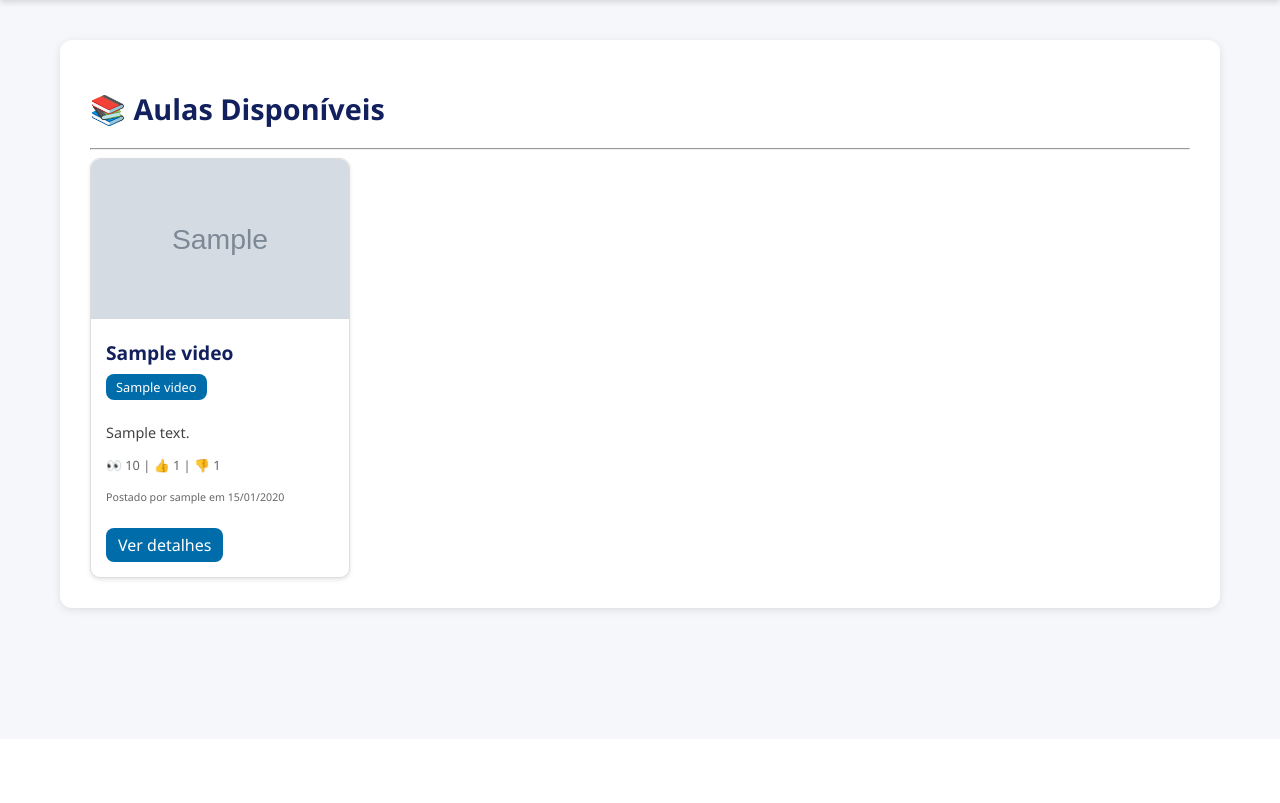
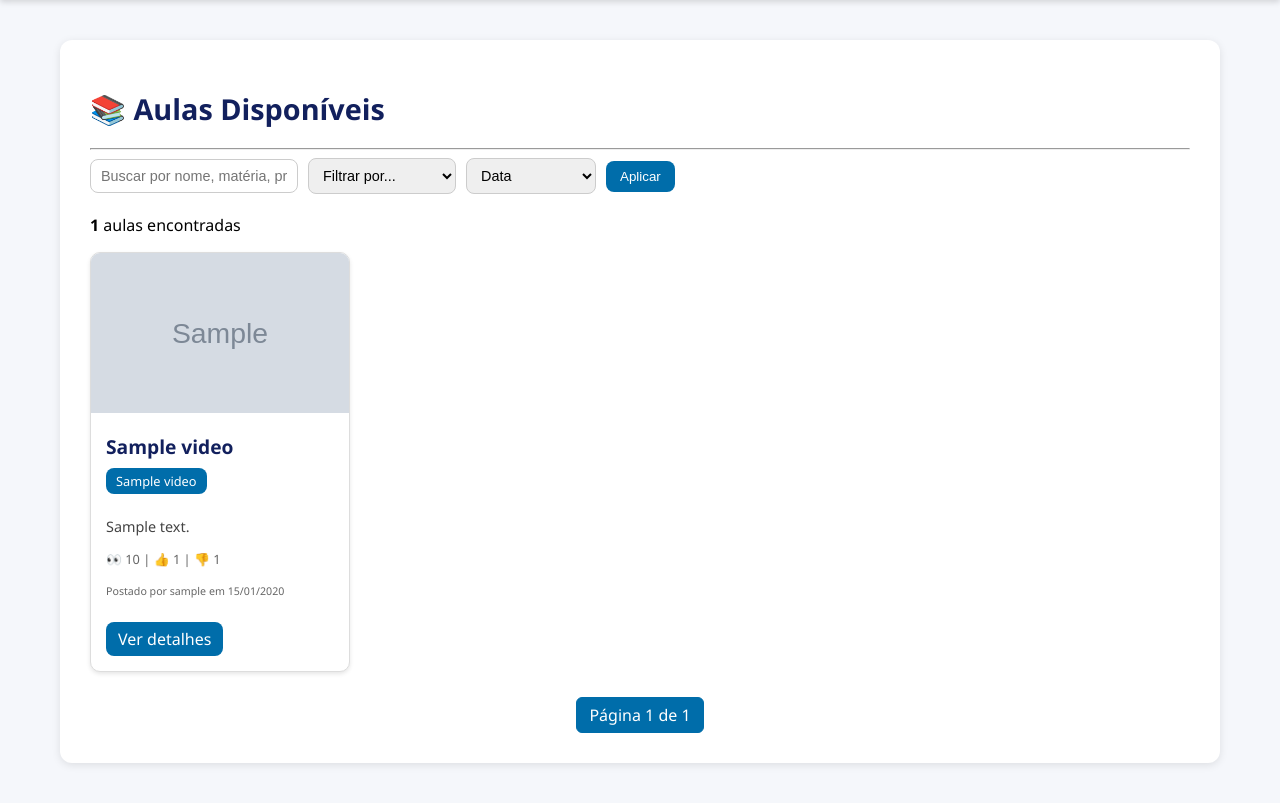
Before and after one commit to unifcfonseca/EngenhariaSoftware, a Django app: page / in a window 1280 px wide. Shown: the part 61-864 px from the top of the page. Before the commit the page ends 676 px from the top, so only its background shows below. Run offline with Django 5.2, Linux system fonts and the light colour scheme; a user stored in the database is signed in; tables that the repository leaves empty hold one stand-in row (values such as "Sample post"); grey boxes marked "Sample" are stand-in pictures.

Commit message:
feat: adiciona busca, filtros, ordenação e paginação na página inicial de vídeos

```diff
--- a/mvp/videos/templates/videos/home.html
+++ b/mvp/videos/templates/videos/home.html
@@ -6,6 +6,36 @@
         font-size: 1.8rem;
         color: #12205D;
         margin-bottom: 20px;
+    }
+
+    .filters-bar {
+        display: flex;
+        flex-wrap: wrap;
+        gap: 10px;
+        margin-bottom: 20px;
+        align-items: center;
+    }
+
+    .filters-bar input[type="text"],
+    .filters-bar select {
+        padding: 8px 10px;
+        border-radius: 8px;
+        border: 1px solid #ccc;
+        font-size: 0.9rem;
+    }
+
+    .filters-bar button {
+        padding: 8px 14px;
+        background-color: #006DAA;
+        color: white;
+        border: none;
+        border-radius: 8px;
+        cursor: pointer;
+        transition: 0.2s;
+    }
+
+    .filters-bar button:hover {
+        background-color: #004E7D;
     }
 
     .video-grid {
@@ -80,12 +110,61 @@
     .btn:hover {
         background-color: #004E7D;
     }
+
+    .pagination {
+        text-align: center;
+        margin-top: 25px;
+    }
+
+    .pagination a, .pagination span {
+        display: inline-block;
+        margin: 0 4px;
+        padding: 6px 12px;
+        border-radius: 6px;
+        border: 1px solid #ccc;
+        color: #12205D;
+        text-decoration: none;
+    }
+
+    .pagination .current {
+        background-color: #006DAA;
+        color: white;
+        border-color: #006DAA;
+    }
 </style>
 {% endblock %}
 
 {% block content %}
 <h1 class="page-title">📚 Aulas Disponíveis</h1>
 <hr>
+
+<form method="get" class="filters-bar">
+    <input type="text" name="q" placeholder="Buscar por nome, matéria, professor ou universidade..." value="{{ query }}">
+
+    <select name="filter">
+        <option value="">Filtrar por...</option>
+        {% for s in subjects %}
+            <option value="{{ s }}" {% if s == selected_filter %}selected{% endif %}>{{ s }}</option>
+        {% endfor %}
+        {% for u in universities %}
+            <option value="{{ u }}" {% if u == selected_filter %}selected{% endif %}>{{ u }}</option>
+        {% endfor %}
+        {% for p in professors %}
+            <option value="{{ p }}" {% if p == selected_filter %}selected{% endif %}>{{ p }}</option>
+        {% endfor %}
+    </select>
+
+    <select name="sort">
+        <option value="date" {% if sort_option == 'date' %}selected{% endif %}>Data</option>
+        <option value="title" {% if sort_option == 'title' %}selected{% endif %}>Título</option>
+        <option value="views" {% if sort_option == 'views' %}selected{% endif %}>Visualizações</option>
+        <option value="likes" {% if sort_option == 'likes' %}selected{% endif %}>Likes</option>
+    </select>
+
+    <button type="submit">Aplicar</button>
+</form>
+
+<p><strong>{{ page_obj.paginator.count }}</strong> aulas encontradas</p>
 
 <div class="video-grid">
 {% for video in videos %}
@@ -106,4 +185,14 @@
     <p>Nenhuma aula disponível.</p>
 {% endfor %}
 </div>
+
+<div class="pagination">
+    {% if page_obj.has_previous %}
+        <a href="?page={{ page_obj.previous_page_number }}&q={{ query }}&filter={{ selected_filter }}&sort={{ sort_option }}">Anterior</a>
+    {% endif %}
+    <span class="current">Página {{ page_obj.number }} de {{ page_obj.paginator.num_pages }}</span>
+    {% if page_obj.has_next %}
+        <a href="?page={{ page_obj.next_page_number }}&q={{ query }}&filter={{ selected_filter }}&sort={{ sort_option }}">Próxima</a>
+    {% endif %}
+</div>
 {% endblock %}
--- a/mvp/videos/views.py
+++ b/mvp/videos/views.py
@@ -1,25 +1,91 @@
 from django.shortcuts import render, redirect, get_object_or_404
 from django.contrib.auth.decorators import login_required
 from django.http import JsonResponse, HttpResponseForbidden
-from django.db.models import Sum, Count
+from django.db.models import Sum, Count, Q
+from django.core.paginator import Paginator
 from .models import Video, VideoReaction
 from .forms import VideoForm
 
 
 @login_required
 def home(request):
-    videos = Video.objects.all().order_by('-created_at')
-    return render(request, 'videos/home.html', {'videos': videos})
+    """Home com busca, filtros, ordenação e paginação."""
+    videos = Video.objects.all()
+
+    # --- BUSCA ---
+    query = request.GET.get('q')
+    if query:
+        videos = videos.filter(
+            Q(title__icontains=query) |
+            Q(subject__icontains=query) |
+            Q(description__icontains=query) |
+            Q(uploaded_by__username__icontains=query) |
+            Q(uploaded_by__email__icontains=query)
+        )
+
+    # --- FILTROS ---
+    selected_filter = request.GET.get('filter')
+    if selected_filter:
+        videos = videos.filter(
+            Q(subject__icontains=selected_filter) |
+            Q(uploaded_by__username__icontains=selected_filter) |
+            Q(uploaded_by__email__icontains=selected_filter)
+        )
+
+    # --- UNIVERSIDADE via domínio do e-mail ---
+    for v in videos:
+        if v.uploaded_by.email:
+            domain = v.uploaded_by.email.split('@')[-1]
+            domain = domain.replace('.edu.br', '').replace('.edu', '')
+            v.university = domain.upper()
+        else:
+            v.university = "N/A"
+
+    # --- ORDENAÇÃO ---
+    sort_option = request.GET.get('sort', 'date')
+    if sort_option == 'title':
+        videos = videos.order_by('title')
+    elif sort_option == 'views':
+        videos = videos.order_by('-views')
+    elif sort_option == 'likes':
+        videos = videos.order_by('-likes')
+    else:
+        videos = videos.order_by('-created_at')
+
+    # --- PAGINAÇÃO ---
+    paginator = Paginator(videos, 6)
+    page_number = request.GET.get('page')
+    page_obj = paginator.get_page(page_number)
+
+    # --- DADOS PARA OS SELECTS ---
+    subjects = Video.objects.values_list('subject', flat=True).distinct()
+    professors = Video.objects.values_list('uploaded_by__username', flat=True).distinct()
+    universities = set([
+        u.uploaded_by.email.split('@')[-1].replace('.edu.br', '').replace('.edu', '').upper()
+        for u in Video.objects.exclude(uploaded_by__email__isnull=True)
+    ])
+
+    context = {
+        'videos': page_obj,
+        'page_obj': page_obj,
+        'query': query or "",
+        'selected_filter': selected_filter or "",
+        'sort_option': sort_option,
+        'subjects': subjects,
+        'professors': professors,
+        'universities': sorted(universities),
+    }
+
+    return render(request, 'videos/home.html', context)
 
 
+# --- RESTANTE DO CÓDIGO EXISTENTE ---
 @login_required
 def video_detail(request, video_id):
     video = get_object_or_404(Video, id=video_id)
     video.views += 1
     video.save(update_fields=['views'])
-
     user_reaction = VideoReaction.objects.filter(user=request.user, video=video).first()
-
     return render(request, 'videos/video_detail.html', {
         'video': video,
         'user_reaction': user_reaction.reaction if user_reaction else None
@@ -30,7 +96,6 @@ def video_detail(request, video_id):
 def like_video(request, video_id):
     video = get_object_or_404(Video, id=video_id)
     reaction, created = VideoReaction.objects.get_or_create(user=request.user, video=video)
-
     if not created and reaction.reaction == 'like':
         reaction.delete()
         video.likes -= 1
@@ -40,7 +105,6 @@ def like_video(request, video_id):
         reaction.reaction = 'like'
         reaction.save()
         video.likes += 1
-
     video.save(update_fields=['likes', 'dislikes'])
     return JsonResponse({'likes': video.likes, 'dislikes': video.dislikes})
 
@@ -49,7 +113,6 @@ def like_video(request, video_id):
 def dislike_video(request, video_id):
     video = get_object_or_404(Video, id=video_id)
     reaction, created = VideoReaction.objects.get_or_create(user=request.user, video=video)
-
     if not created and reaction.reaction == 'dislike':
         reaction.delete()
         video.dislikes -= 1
@@ -59,115 +122,15 @@ def dislike_video(request, video_id):
         reaction.reaction = 'dislike'
         reaction.save()
         video.dislikes += 1
-
     video.save(update_fields=['likes', 'dislikes'])
     return JsonResponse({'likes': video.likes, 'dislikes': video.dislikes})
 
 
 @login_required
 def upload_video(request):
-    if request.method == 'POST':
-        form = VideoForm(request.POST, request.FILES)
-        if form.is_valid():
-            video = form.save(commit=False)
-            video.uploaded_by = request.user
-            video.save()
-            return redirect('home')
-    else:
-        form = VideoForm()
-    return render(request, 'videos/upload.html', {'form': form})
-
-
-@login_required
-def my_videos(request):
-    if request.user.user_type != 'professor':
-        return render(request, 'videos/erro_acesso.html', {
-            'mensagem': 'Apenas professores podem acessar esta página.'
-        })
-
-    videos = Video.objects.filter(uploaded_by=request.user).order_by('-created_at')
-    return render(request, 'videos/my_videos.html', {'videos': videos})
-
-
-@login_required
-def delete_video(request, video_id):
-    video = get_object_or_404(Video, id=video_id)
-
-    if video.uploaded_by != request.user:
-        return HttpResponseForbidden("Você não tem permissão para excluir este vídeo.")
-
-    if request.method in ["DELETE", "POST"]:
-        video.delete()
-        return JsonResponse({"success": True, "message": "Vídeo excluído com sucesso!"})
-
-    return JsonResponse({"success": False, "message": "Método inválido."}, status=400)
-
-
-# 🧮 NOVA FEATURE: Estatísticas
-@login_required
-def stats_view(request):
-    """Exibe estatísticas agregadas das aulas do professor."""
-    if request.user.user_type != 'professor':
-        return render(request, 'videos/erro_acesso.html', {
-            'mensagem': 'Apenas professores podem acessar esta página.'
-        })
-
-    videos = Video.objects.filter(uploaded_by=request.user)
-    total_videos = videos.count()
-    total_views = videos.aggregate(Sum('views'))['views__sum'] or 0
-    total_likes = videos.aggregate(Sum('likes'))['likes__sum'] or 0
-    total_dislikes = videos.aggregate(Sum('dislikes'))['dislikes__sum'] or 0
-
-    top_videos = videos.order_by('-views')[:5]
-
-    context = {
-        'total_videos': total_videos,
-        'total_views': total_views,
-        'total_likes': total_likes,
-        'total_dislikes': total_dislikes,
-        'top_videos': top_videos,
-    }
-
-    return render(request, 'videos/stats.html', context)
-
-
-@login_required
-def video_stats(request, video_id):
-    video = get_object_or_404(Video, id=video_id)
-
-    # Permite acesso apenas ao professor dono do vídeo
-    if video.uploaded_by != request.user:
-        return HttpResponseForbidden("Você não tem permissão para visualizar as estatísticas deste vídeo.")
-
-    total_views = video.views
-    likes = video.likes
-    dislikes = video.dislikes
-    total_reactions = likes + dislikes
-
-    # Cálculo das métricas
-    engagement_rate = (total_reactions / total_views * 100) if total_views > 0 else 0
-    like_ratio = (likes / total_reactions * 100) if total_reactions > 0 else 0
-
-    context = {
-        'video': video,
-        'views': total_views,
-        'likes': likes,
-        'dislikes': dislikes,
-        'engagement_rate': round(engagement_rate, 1),
-        'like_ratio': round(like_ratio, 1),
-    }
-
-    return render(request, 'videos/video_stats.html', context)
-
-
-@login_required
-def upload_video(request):
     edit_id = request.GET.get("edit")
-
-    # Se for edição
     if edit_id:
         video = get_object_or_404(Video, id=edit_id, uploaded_by=request.user)
-
         if request.method == "POST":
             form = VideoForm(request.POST, request.FILES, instance=video)
             if form.is_valid():
@@ -175,14 +138,11 @@ def upload_video(request):
                 return redirect("my_videos")
         else:
             form = VideoForm(instance=video)
-
         return render(request, "videos/upload.html", {
             "form": form,
             "is_edit": True,
             "video": video,
         })
-
-    # Se for upload novo
     if request.method == "POST":
         form = VideoForm(request.POST, request.FILES)
         if form.is_valid():
@@ -192,5 +152,65 @@ def upload_video(request):
             return redirect("my_videos")
     else:
         form = VideoForm()
+    return render(request, "videos/upload.html", {"form": form, "is_edit": False})
 
-    return render(request, "videos/upload.html", {"form": form, "is_edit": False})
+
+@login_required
+def my_videos(request):
+    if request.user.user_type != 'professor':
+        return render(request, 'videos/erro_acesso.html', {'mensagem': 'Apenas professores podem acessar esta página.'})
+    videos = Video.objects.filter(uploaded_by=request.user).order_by('-created_at')
+    return render(request, 'videos/my_videos.html', {'videos': videos})
+
+
+@login_required
+def delete_video(request, video_id):
+    video = get_object_or_404(Video, id=video_id)
+    if video.uploaded_by != request.user:
+        return HttpResponseForbidden("Você não tem permissão para excluir este vídeo.")
+    if request.method in ["DELETE", "POST"]:
+        video.delete()
+        return JsonResponse({"success": True, "message": "Vídeo excluído com sucesso!"})
+    return JsonResponse({"success": False, "message": "Método inválido."}, status=400)
+
+
+@login_required
+def stats_view(request):
+    if request.user.user_type != 'professor':
+        return render(request, 'videos/erro_acesso.html', {'mensagem': 'Apenas professores podem acessar esta página.'})
+    videos = Video.objects.filter(uploaded_by=request.user)
+    total_videos = videos.count()
+    total_views = videos.aggregate(Sum('views'))['views__sum'] or 0
+    total_likes = videos.aggregate(Sum('likes'))['likes__sum'] or 0
+    total_dislikes = videos.aggregate(Sum('dislikes'))['dislikes__sum'] or 0
+    top_videos = videos.order_by('-views')[:5]
+    context = {
+        'total_videos': total_videos,
+        'total_views': total_views,
+        'total_likes': total_likes,
+        'total_dislikes': total_dislikes,
+        'top_videos': top_videos,
+    }
+    return render(request, 'videos/stats.html', context)
+
+
+@login_required
+def video_stats(request, video_id):
+    video = get_object_or_404(Video, id=video_id)
+    if video.uploaded_by != request.user:
+        return HttpResponseForbidden("Você não tem permissão para visualizar as estatísticas deste vídeo.")
+    total_views = video.views
+    likes = video.likes
+    dislikes = video.dislikes
+    total_reactions = likes + dislikes
+    engagement_rate = (total_reactions / total_views * 100) if total_views > 0 else 0
+    like_ratio = (likes / total_reactions * 100) if total_reactions > 0 else 0
+    context = {
+        'video': video,
+        'views': total_views,
+        'likes': likes,
+        'dislikes': dislikes,
+        'engagement_rate': round(engagement_rate, 1),
+        'like_ratio': round(like_ratio, 1),
+    }
+    return render(request, 'videos/video_stats.html', context)
```
